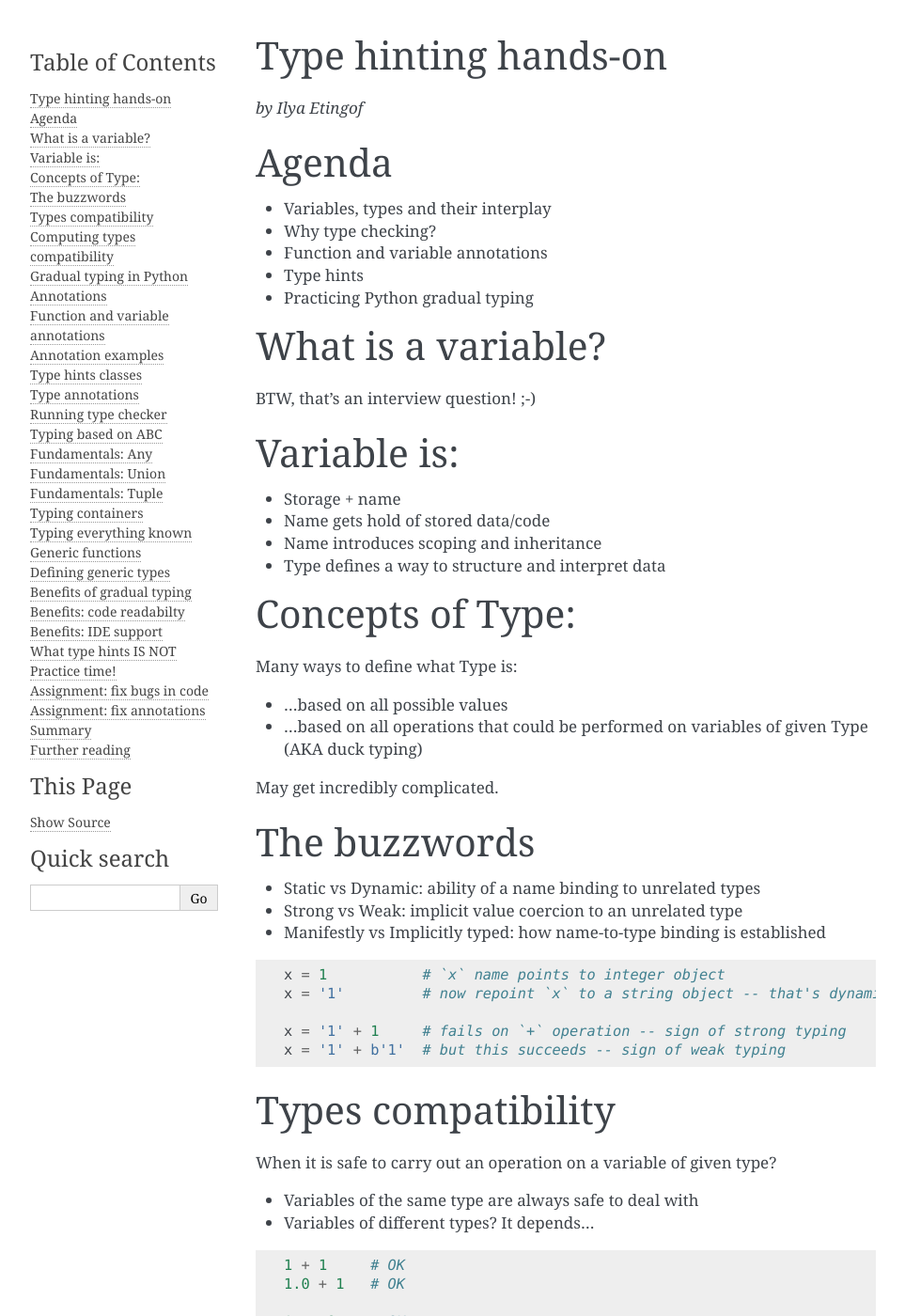
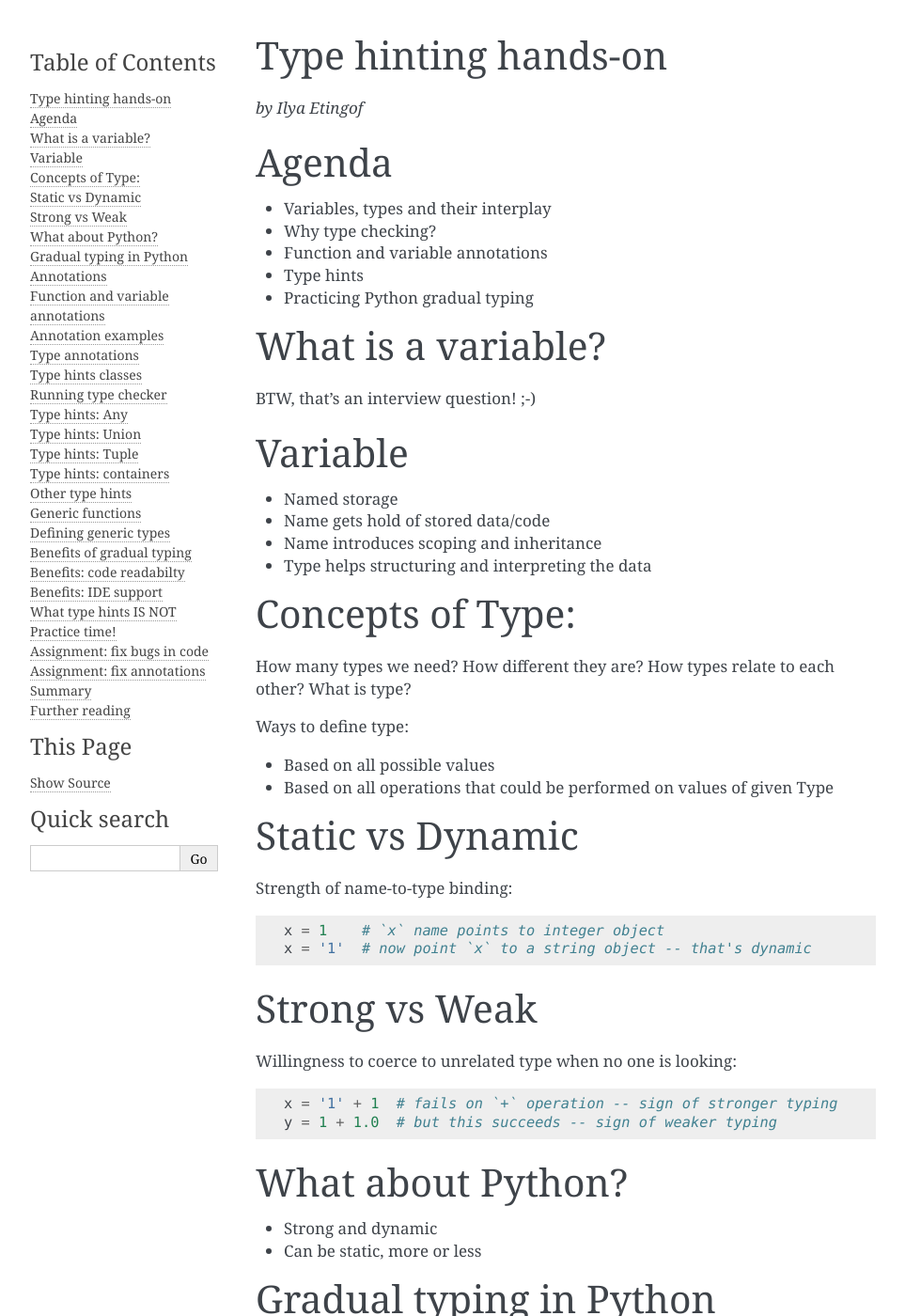
Before and after one commit to etingof/talks, a Sphinx documentation site: the page built from pycon-type-hinting/source/slides.rst, in a window 1280 px wide and 1400 px high. Shown: the whole window at 94% size, without its empty margins (148-1111 px from the left). Built offline with Sphinx 7.4.7, drawn with Linux system fonts in a browser that asks for light colours; some of the changed text lies outside the part shown.

Commit message:
touch ups

```diff
--- a/pycon-type-hinting/source/slides.rst
+++ b/pycon-type-hinting/source/slides.rst
@@ -22,62 +22,49 @@
 
 BTW, that's an interview question! ;-)
 
-Variable is:
-============
+Variable
+========
 
-* Storage + name
+* Named storage
 * Name gets hold of stored data/code
 * Name introduces scoping and inheritance
-* Type defines a way to structure and interpret data
+* Type helps structuring and interpreting the data
 
 Concepts of Type:
 =================
 
-Many ways to define what Type is:
+How many types we need? How different they are? How types relate to each other? What is type?
 
-* ...based on all possible values
-* ...based on all operations that could be performed on variables of given Type (AKA duck typing)
+Ways to define type:
 
-May get incredibly complicated.
+* Based on all possible values
+* Based on all operations that could be performed on values of given Type
 
-The buzzwords
-=============
+Static vs Dynamic
+=================
 
-* Static vs Dynamic: ability of a name binding to unrelated types
-* Strong vs Weak: implicit value coercion to an unrelated type
-* Manifestly vs Implicitly typed: how name-to-type binding is established
+Strength of name-to-type binding:
 
 .. code-block:: python
 
-    x = 1           # `x` name points to integer object
-    x = '1'         # now repoint `x` to a string object -- that's dynamic
+    x = 1    # `x` name points to integer object
+    x = '1'  # now point `x` to a string object -- that's dynamic
 
-    x = '1' + 1     # fails on `+` operation -- sign of strong typing
-    x = '1' + b'1'  # but this succeeds -- sign of weak typing
+Strong vs Weak
+==============
 
-Types compatibility
-===================
-
-When it is safe to carry out an operation on a variable of given type?
-
-* Variables of the same type are always safe to deal with
-* Variables of different types? It depends...
+Willingness to coerce to unrelated type when no one is looking:
 
 .. code-block:: python
 
-    1 + 1     # OK
-    1.0 + 1   # OK
+    x = '1' + 1  # fails on `+` operation -- sign of stronger typing
+    y = 1 + 1.0  # but this succeeds -- sign of weaker typing
 
-    1 << 8    # OK
-    1.0 << 8  # FAIL
+What about Python?
+==================
 
-Computing types compatibility
-=============================
-
-Approaches to subtype relationships computation:
-
-* By relationships (inheritance)
-* By interface/protocol (duck typing)
+* Strong and dynamic
+* Can be static, more or less
 
 Gradual typing in Python
 ========================
@@ -93,8 +80,6 @@
 * Python expressions attaching arbitrary (!) objects to names
 * Can annotate function parameters, return values, variables
 * 100% optional, no predefined semantics
-* Python 3: part of the language
-* Python 2: mini-language embedded into comments
 
 Function and variable annotations
 =================================
@@ -140,14 +125,6 @@
 
 *File: code/01-annotations/02-introspection.py*
 
-Type hints classes
-==================
-
-* Part of Python 3.5 (the `typing` module)
-* Designed for type checker use only (a separate program)
-* Should never be instantiated by user code
-* Do not impose performance penalties or compatibility issues
-
 Type annotations
 ================
 
@@ -162,9 +139,18 @@
         else:
             return n * factorial(n-1)
 
+...or type hints.
+
+Type hints classes
+==================
+
+* Based on Abstract Base Classes (ABC)
+* Captures semantics of types relationship based on interfaces/protocols
+* Designed for type checker use only (a separate program)
+* Should never be instantiated by user code
+* Do not impose performance penalties or compatibility issues
+
 .. nextslide::
-
-...or type hints classes (to capture the semantics of more complex types):
 
 .. code-block:: python
 
@@ -222,15 +208,8 @@
 
 *File: code/02-type-hints/02-user-types.py*
 
-Typing based on ABC
-===================
-
-* Class hierarchy based type checking is too rigid
-* Can use Abstract Base Classes that capture interfaces, not hierarchy
-* In `typing`, ABCs extended to support type hinting
-
-Fundamentals: Any
-=================
+Type hints: Any
+===============
 
 * `Any` is a subclass of `object`
 * `object` is a subclass of `Any`
@@ -261,8 +240,8 @@
     func('text', 1)  # mypy: Argument 1 to "func" has incompatible
                      #       type "str"; expected "int
 
-Fundamentals: Union
-===================
+Type hints: Union
+=================
 
 Types that are subtype of at least one of types (int, str) are subtypes of `Union`
 
@@ -273,8 +252,8 @@
     def sum_of_numbers(*numbers: Union[int, float]) -> float:
         return float(sum(numbers))
 
-Fundamentals: Tuple
-===================
+Type hints: Tuple
+=================
 
 Two syntaxes:
 
@@ -304,8 +283,8 @@
 
 *File: code/02-type-hints/06-tuple-of-different-types.py*
 
-Typing containers
-=================
+Type hints: containers
+======================
 
 .. literalinclude:: /../code/02-type-hints/04-container-types.py
    :language: python
@@ -319,25 +298,25 @@
 
 *File: code/02-type-hints/05-sequence-types-with-elements.py*
 
-Typing everything known
-=======================
+Other type hints
+================
 
 Many specialized type hints in `typing` module:
 
 * `Iterable`: general iterable
-* `Callable`: variable pointing to a callback function
-* `Generator`: variable holding generator objects
+* `Callable`: callback function
+* `Generator`: generator objects
 * `Awaitable`: asyncio coroutine return
+* ... and other predefined in `typing.py`
 
 Generic functions
 =================
 
 * Generic function: takes generic types as `type variables`
 * Type checker substitutes type variable with concrete type
+* Way to statically type related function arguments and return value
 
 .. nextslide::
-
-Unconstrained type variable:
 
 .. literalinclude:: /../code/02-type-hints/09-type-variables.py
    :language: python
@@ -350,6 +329,7 @@
 
 * By subclassing `Generic` class
 * New generic types are parameterizable with generic or concrete types.
+* Way to statically type related atteibutes and method parameters
 
 .. nextslide::
 
```
Also changed, not shown: other parts of pycon-type-hinting/source/slides.rst (+1 -1 lines), 13 other files.
